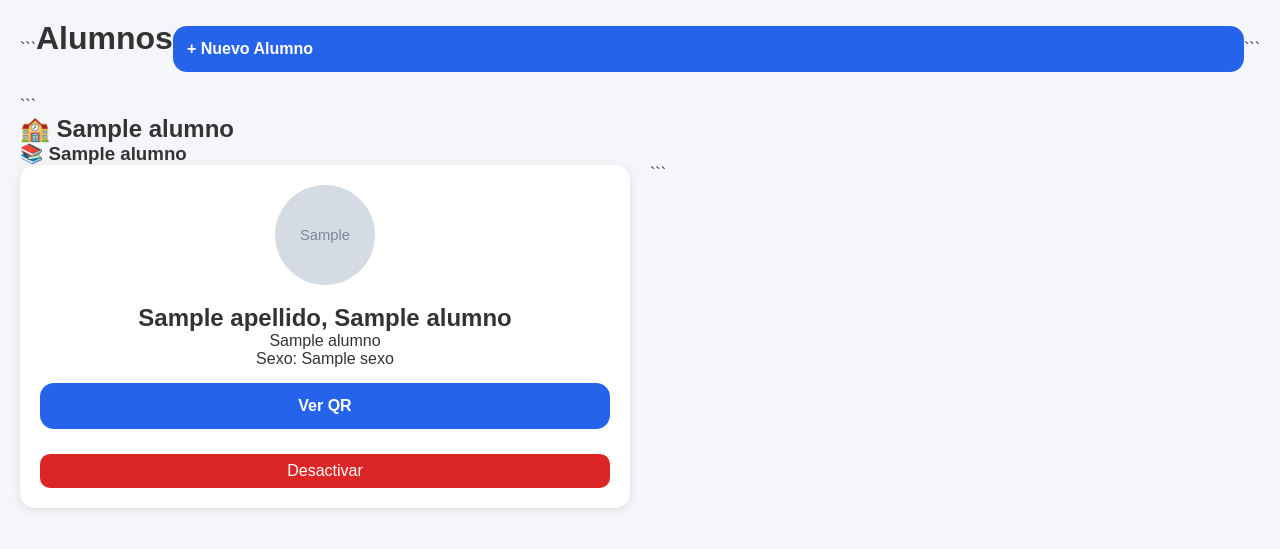
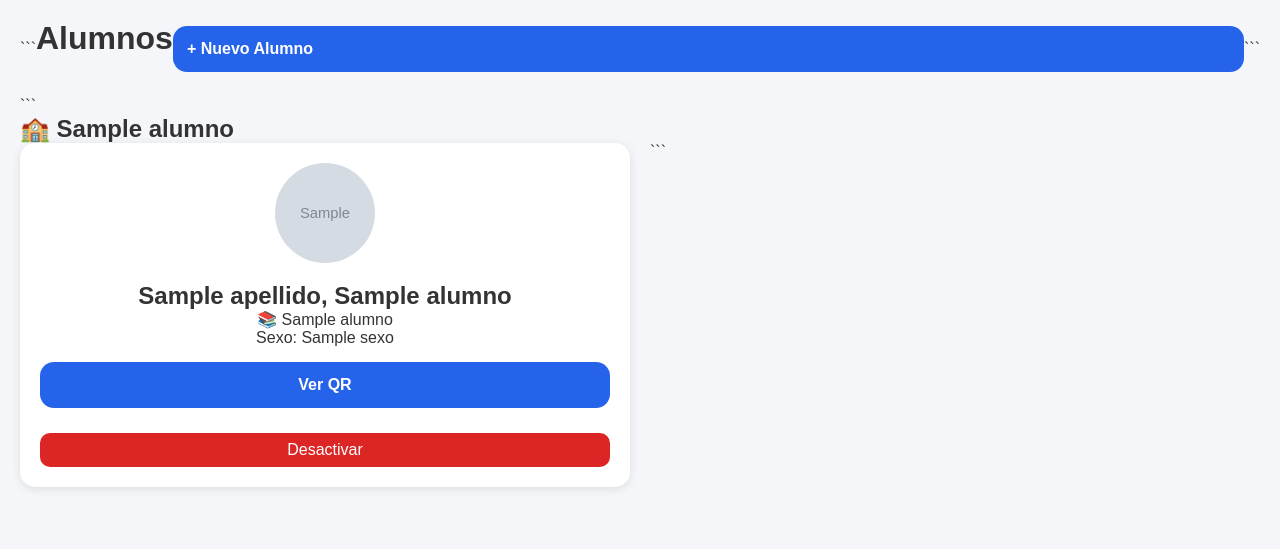
Before and after one commit to DavidAdrian2002/final_qr, a Flask app: page /alumnos in a window 1280 px wide. Shown: the part 53-602 px from the top of the page. Run offline with Flask 3, Linux system fonts and the light colour scheme; the visitor is signed in with stand-in values (Sample User, id 1); grey boxes marked "Sample" are stand-in pictures; a database or web service that is not in the repository returns one stand-in record (values such as "Sample title"); some libraries are stand-ins or nearby versions.

Commit message:
Nuevas mejoras en orden alumnos

````diff
--- a/app.py
+++ b/app.py
@@ -475,8 +475,8 @@ def alumnos():
 
     ORDER BY
     escuelas.nombre ASC,
-    grados.nombre ASC,
     alumnos.apellido ASC
+
 
     """, (session["docente_id"],))
 
--- a/templates/alumnos.html
+++ b/templates/alumnos.html
@@ -29,39 +29,25 @@ Alumnos
 {% endwith %}
 
 {% set escuela_actual = "" %}
-{% set grado_actual = "" %}
 
 {% for alumno in alumnos %}
 
 ```
 {% if escuela_actual != alumno.escuela_nombre %}
 
-    <div class="section-title">
+    {% if not loop.first %}
+        </div>
+    {% endif %}
+
+    <div class="school-section">
 
         <h2 class="school-title">
             🏫 {{ alumno.escuela_nombre }}
         </h2>
 
-    </div>
+        <div class="student-grid">
 
     {% set escuela_actual = alumno.escuela_nombre %}
-    {% set grado_actual = "" %}
-
-{% endif %}
-
-{% if grado_actual != alumno.grado_nombre %}
-
-    <div class="grade-title-container">
-
-        <h3 class="grade-title">
-            📚 {{ alumno.grado_nombre }}
-        </h3>
-
-    </div>
-
-    <div class="student-grid">
-
-    {% set grado_actual = alumno.grado_nombre %}
 
 {% endif %}
 
@@ -88,7 +74,7 @@ Alumnos
     </h2>
 
     <p>
-        {{ alumno.grado_nombre }}
+        📚 {{ alumno.grado_nombre }}
     </p>
 
     <p>
@@ -120,5 +106,6 @@ Alumnos
 {% endfor %}
 
 </div>
+</div>
 
 {% endblock %}
````
